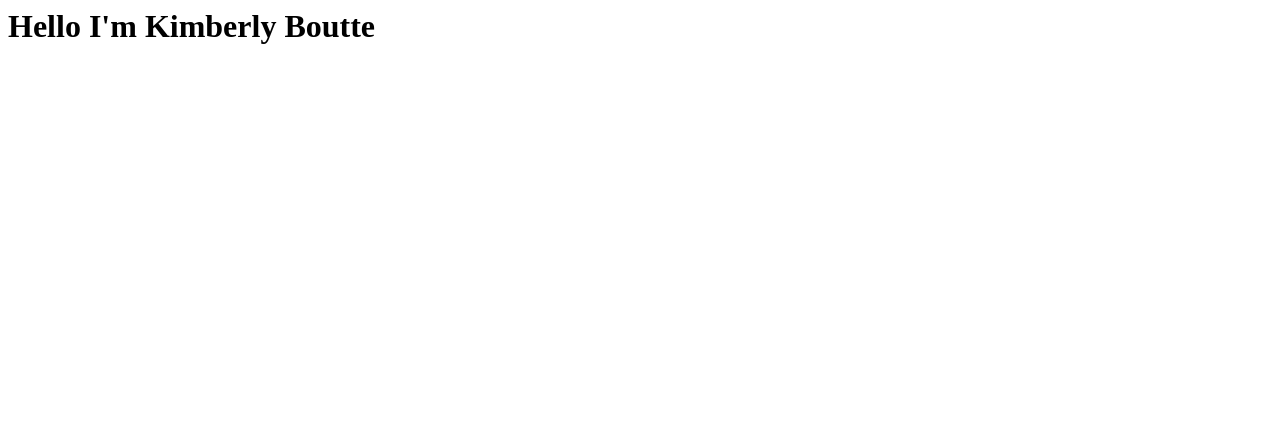
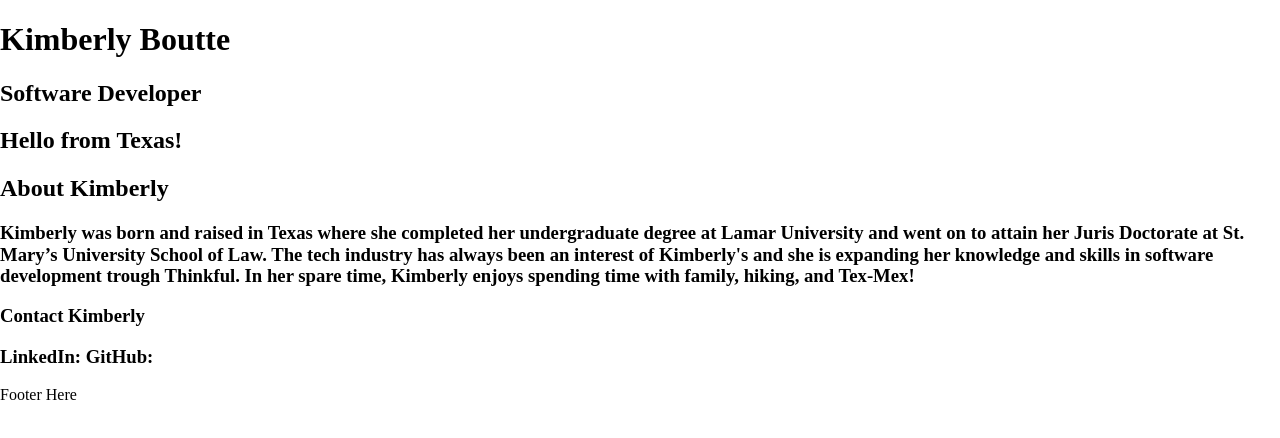
Before and after one commit to kimboutte/kimboutte.github.io, a plain HTML site: page index.html in a window 1280 px wide. Drawn offline with nearby package versions, Linux system fonts and the light colour scheme.

Commit message:
started portfolio

```diff
--- a/index.html
+++ b/index.html
@@ -1 +1,46 @@
-<h1>Hello I'm Kimberly Boutte</h1>
+<!DOCTYPE html>
+<html>
+
+<head>
+	<meta charset="utf-8">
+	<meta name="viewport" content="width=device-width">
+	<title>Semantic Containers</title>
+  <link href="https://cdnjs.cloudflare.com/ajax/libs/normalize/8.0.1/normalize.min.css" rel="stylesheet" type="text/css" />
+	<link href="style.css" rel="stylesheet" type="text/css" />
+</head>
+
+<body>
+
+	<header>
+		<h1>Kimberly Boutte</h1>
+        <h2>Software Developer</h2>
+	</header>
+
+	<main>
+		<section>
+			<h2>Hello from Texas!</h2>
+			<div class="group">
+        <div class="item">
+				  <h2>About Kimberly</h2>
+					<h3>Kimberly was born and raised in Texas where she completed her undergraduate degree at Lamar University and went on to attain her Juris Doctorate at St. Mary’s University School of Law.
+                        The tech industry has always been an interest of Kimberly's and she is expanding her knowledge and skills in software development trough Thinkful.
+                        In her spare time, Kimberly enjoys spending time with family, hiking, and Tex-Mex!</h3>
+				</div>
+        <div class="item">
+				  <h3>Contact Kimberly</h3>
+					<h3>LinkedIn:
+                        GitHub:
+                    </h3>
+				</div>
+		  </div>
+		</section>
+	</main>
+
+
+	<footer>
+		<p>Footer Here</p>
+	</footer>
+
+</body>
+
+</html>
--- a/styles.css
+++ b/styles.css
@@ -0,0 +1,3 @@
+header, main, footer, section, div, {
+    border: 1px solid #000;
+  }
```
